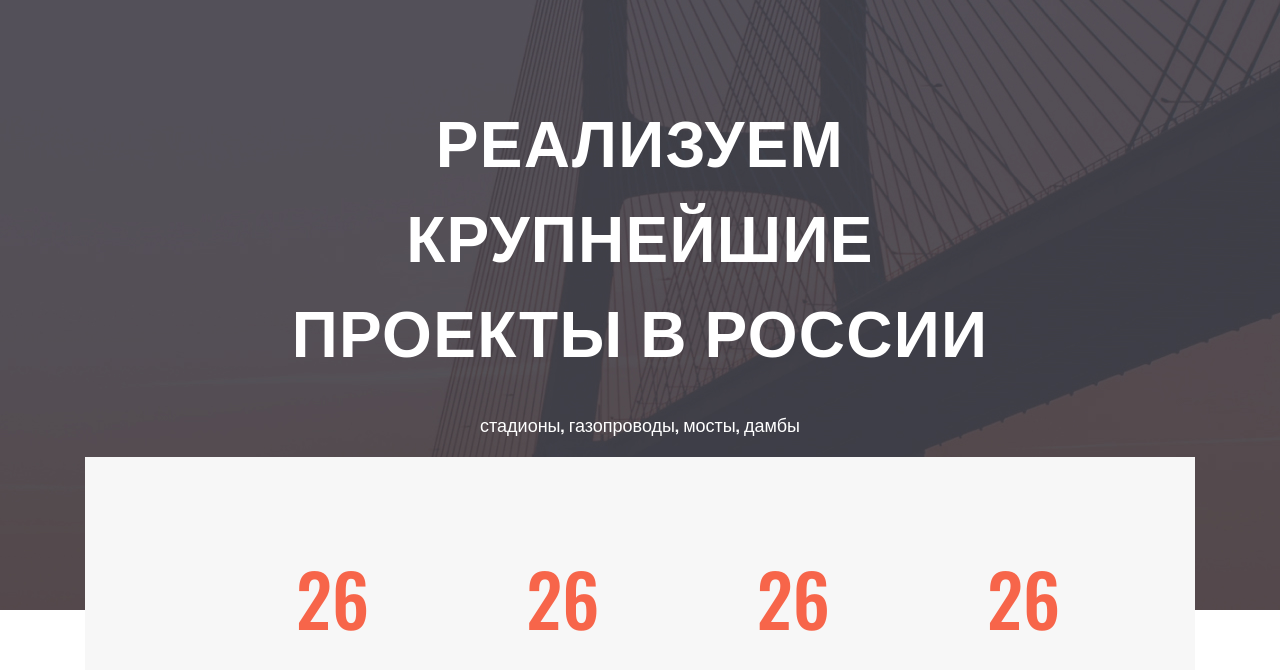
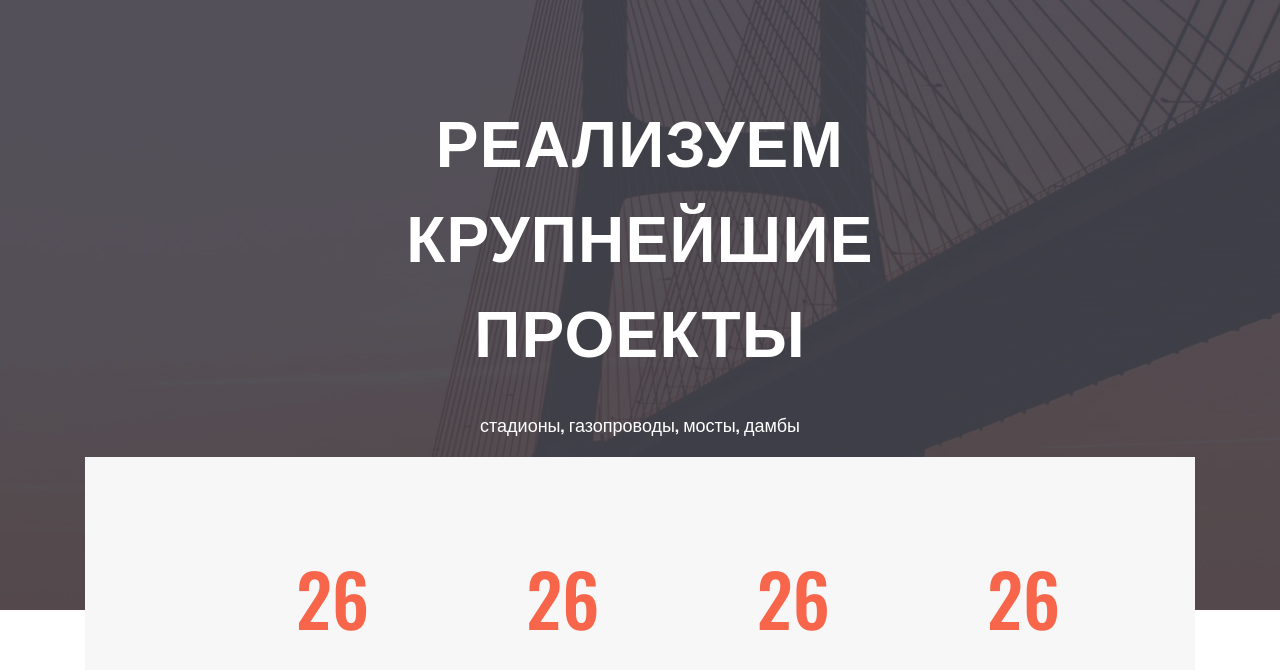
Before and after one commit to Kirleg744/BuildCompany, a plain HTML site: page index.html in a window 1280 px wide. Shown: the part 130-800 px from the top of the page. Drawn offline with nearby package versions, Linux system fonts and the light colour scheme.

Commit message:
Update index.html

```diff
--- a/index.html
+++ b/index.html
@@ -26,7 +26,7 @@
         </div>
         <div class="header__title">
           <h1>РЕАЛИЗУЕМ КРУПНЕЙШИЕ
-          ПРОЕКТЫ В РОССИИ</h1>
+          ПРОЕКТЫ</h1>
           <h2>стадионы, газопроводы, мосты, дамбы</h2>
         </div>
       </div>
```
